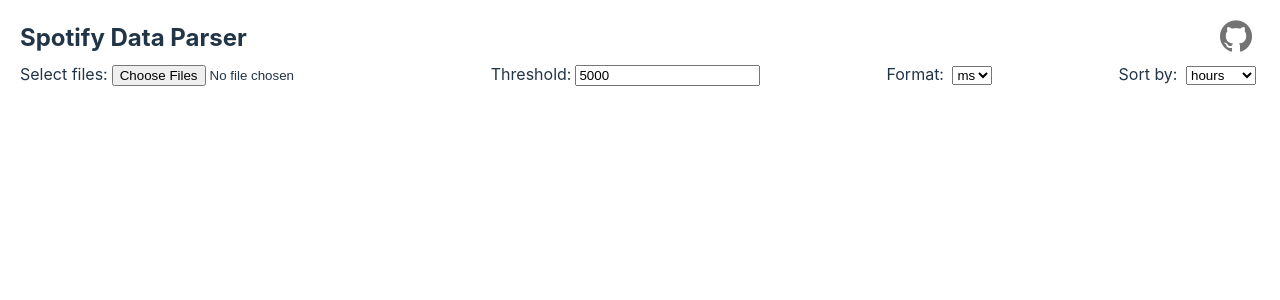
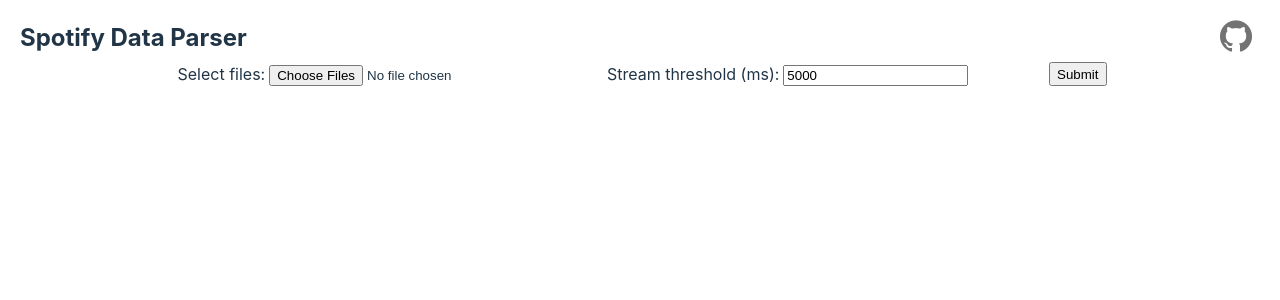
Before and after one commit to anttomi/spotdataweb, a React (Vite) app: page / in a window 1280 px wide. Shown: the top 300 px of the page. Built offline with nearby package versions, Linux system fonts and the light colour scheme.

Commit message:
displaying tracks

```diff
--- a/src/AlbumCard.css
+++ b/src/AlbumCard.css
@@ -1,7 +1,27 @@
 .Album-Container {
     display: flex;
     justify-content: space-between;
-    padding-top: 2px;
-    padding-bottom: 2px;
-    padding-left: 2px;
+    padding: 8px 2px 8px 2px;
+    border-bottom: 1px outset rgba(255, 255, 255, 0.671);
 }
+
+.Track-Row {
+    font-size: 0.8em;
+}
+
+.Track-Row td {
+    padding-right: 8px;
+}
+
+th {
+    text-align: left;
+}
+
+h4 {
+    margin: 0;
+    padding-bottom: 16px;
+}
+
+table {
+    width: 100%;
+}
--- a/src/AlbumCard.tsx
+++ b/src/AlbumCard.tsx
@@ -1,15 +1,44 @@
 import { Album } from "./Classes";
 import "./AlbumCard.css"
+import { Track } from "./interfaces";
 
 export default function AlbumCard({ album }: { album: Album }): JSX.Element {
     return (
         <div className="Album-Container">
-            <div>
-                {album.name}
+            <div style={{width: "100%"}}>
+                <h4>
+                    {album.name}
+                </h4>
+                <table className="Track-Row">
+                    <thead>
+                        <tr>
+                            <th>
+                                {"Song Name"}
+                            </th>
+                            <th>
+                                {"Stream count"}
+                            </th>
+                        </tr>
+                    </thead>
+                    <tbody>
+                        {album.tracks.sort((a, b) => b.playCount - a.playCount).map((track: Track) => (
+                            <tr>
+                                <td>
+                                    {track.name}
+                                </td>
+                                <td>
+                                    {track.playCount}
+                                </td>
+                            </tr>
+                        ))}
+                    </tbody>
+                </table>
+
             </div>
             <div>
-                {album.tracks.reduce((acc, current) => acc + current.playCount, 0)}
+                Total playcount: {album.albumPlayCount}
             </div>
+
         </div>
     )
 }
--- a/src/ArtistView.tsx
+++ b/src/ArtistView.tsx
@@ -19,7 +19,6 @@
                 </div>
             </div>
             <div className="Artist-Middle">
-
                 <span>
                     {`Streams from ${artist.albums.length} album${artist.albums.length>1 ? "s" : ""}`}
                 </span>
@@ -32,9 +31,8 @@
             {open &&
                 <div className="AlbumCard-Container">
                     {artist.albums.sort((a,b) =>
-                        a.tracks.reduce((acc, current) => acc + current.playCount, 0) > b.tracks.reduce((acc, current) => acc + current.playCount, 0) ? -1 : 1
-                    )
-                    .map((album: Album, key) => (
+                       b.albumPlayCount - a.albumPlayCount
+                    ).map((album: Album, key) => (
                         <AlbumCard album={album} key={key}/>
                     ))}
                 </div>
--- a/src/Classes.ts
+++ b/src/Classes.ts
@@ -16,11 +16,13 @@
     name: string
     tracks: Track[]
     coverURI: string
+    albumPlayCount: number
 
     constructor(name: string) {
         this.name = name
         this.tracks = []
         this.coverURI = ""
+        this.albumPlayCount = 0
     }
 }
 
--- a/src/FileParser.css
+++ b/src/FileParser.css
@@ -1,6 +1,6 @@
 .Main-Content {
     display: flex;
-    width: 100%;
+    max-width: 933px;
     flex-direction: column;
     margin: 0 auto;
 }
--- a/src/FileParser.tsx
+++ b/src/FileParser.tsx
@@ -1,8 +1,13 @@
-import { FunctionComponent, useState } from "react"
+import { FunctionComponent, useRef, useState } from "react"
 import { Artist } from "./interfaces"
 import './FileParser.css'
 import { collectStreamData } from "./parser"
 import ArtistView from "./ArtistView"
+
+interface FormElements extends HTMLFormElement {
+    threshold: HTMLInputElement;
+}
+
 
 const getBase64 = (file: File) => {
     return new Promise<string>((resolve, reject) => {
@@ -23,21 +28,21 @@
     const [streamingData, setStreamingData] = useState<Array<Artist>>([])
     const [loading, setLoading] = useState<Boolean>()
 
-    const onFileLoad = async (e: React.ChangeEvent<HTMLInputElement>) => {
+    const onFileLoad = async (files: FileList, threshold: number) => {
 
-        if (!e.target.files) return
+        if (files.length < 1) return
 
         setLoading(() => true)
 
         const fileArray: Promise<string>[] = []
 
         //Read all files
-        Array.from(e.target.files).forEach((file) => {
+        Array.from(files).forEach((file) => {
             fileArray.push(getBase64(file))
         })
 
         Promise.all(fileArray).then((r) => {
-            setStreamingData(collectStreamData(r, 5000).filter((a: Artist) => a.totalPlayCount !== 0).sort((a,b) => {
+            setStreamingData(collectStreamData(r, threshold).filter((a: Artist) => a.totalPlayCount !== 0).sort((a,b) => {
                 return a.msPlayed > b.msPlayed ? -1 : 1}
             ))
             setLoading(() => false)
@@ -46,31 +51,25 @@
 
     return (
         <div className="Main-Content">
-            <form className="Inputs">
+            <form onSubmit={(e) => {
+                    e.preventDefault();
+                    const formValues = e.target as FormElements
+                    onFileLoad(
+                        formValues.fileInput.files,
+                        Number(formValues.threshold.value),
+                    )
+                }}
+                className="Inputs">
                 <div>
                     <label htmlFor="fileInput">Select files:</label>
-                    <input type="file" name="fileInput" multiple accept={".json"} onChange={onFileLoad}/>
+                    <input type="file" name="fileInput" multiple accept={".json"}/>
                 </div>
                 <div>
-                    <label htmlFor="threshold">Threshold:</label>
+                    <label htmlFor="threshold">Stream threshold (ms):</label>
                     <input type="number" defaultValue={5000} name="threshold"></input>
                 </div>
-                <div>
-                    <label htmlFor="format">Format: </label>
-                    <select name="format">
-                        {[{id: 1, label: "ms"}, {id: 2, label: "s"}].map((option) => (
-                            <option key={option.id} value={option.label}>{option.label}</option>
-                        ))}
-                    </select>
-                </div>
-                <div>
-                    <label htmlFor="order">Sort by: </label>
-                    <select name="order">
-                            {[{id:1, label: "hours"}, {id: 2, label: "streams"}].map((option) => (
-                                <option key={option.id} value={option.label}>{option.label}</option>
-                            ))}
-                    </select>
-                </div>
+
+                <input type="submit"></input>
             </form>
             {loading === false ?
                 streamingData.map((artist: Artist, key) => (
--- a/src/interfaces.ts
+++ b/src/interfaces.ts
@@ -15,6 +15,7 @@
     name: string,
     tracks: Array<Track>,
     coverURI: string
+    albumPlayCount: number
 }
 
 export interface Stream {
--- a/src/parser.ts
+++ b/src/parser.ts
@@ -54,6 +54,8 @@
                 artist.msPlayed += cs.duration
                 //Could be counted afterwards from Tracks or could be implemented in class methods
                 artist.totalPlayCount += 1
+                //Could be counted afterwards with reduce, but why bother if you can count it here
+                album.albumPlayCount += 1
                 track.playCount += 1
             }
         })
```
